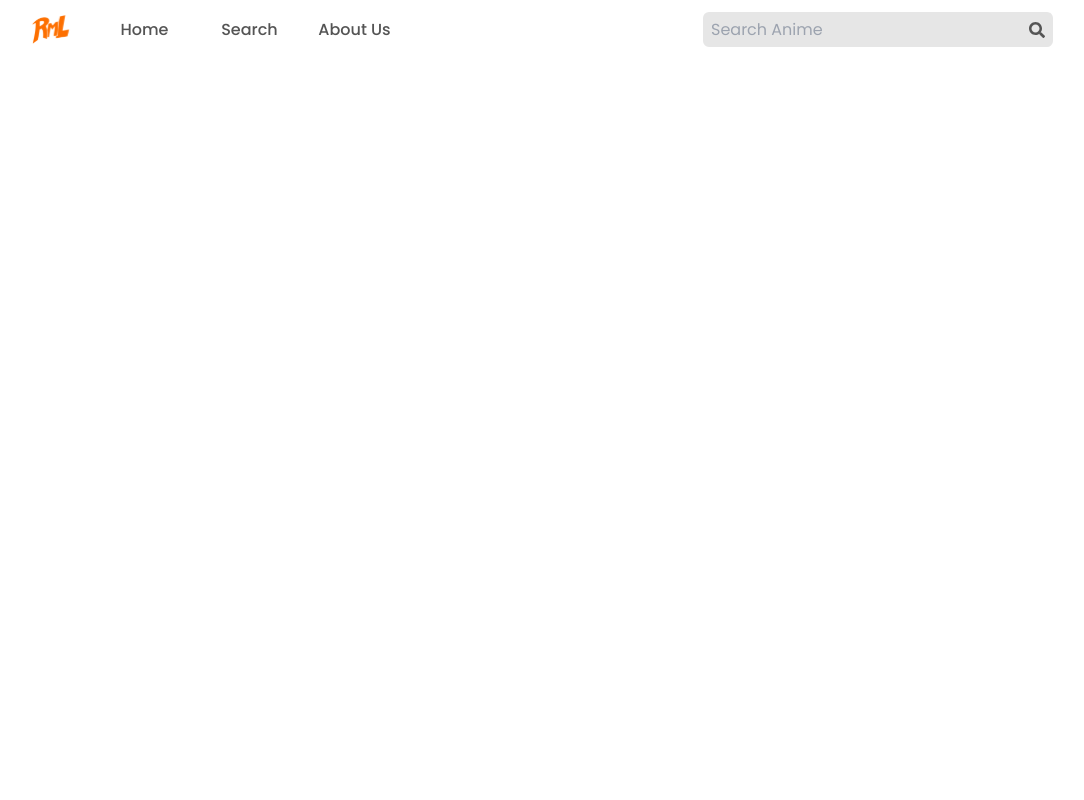
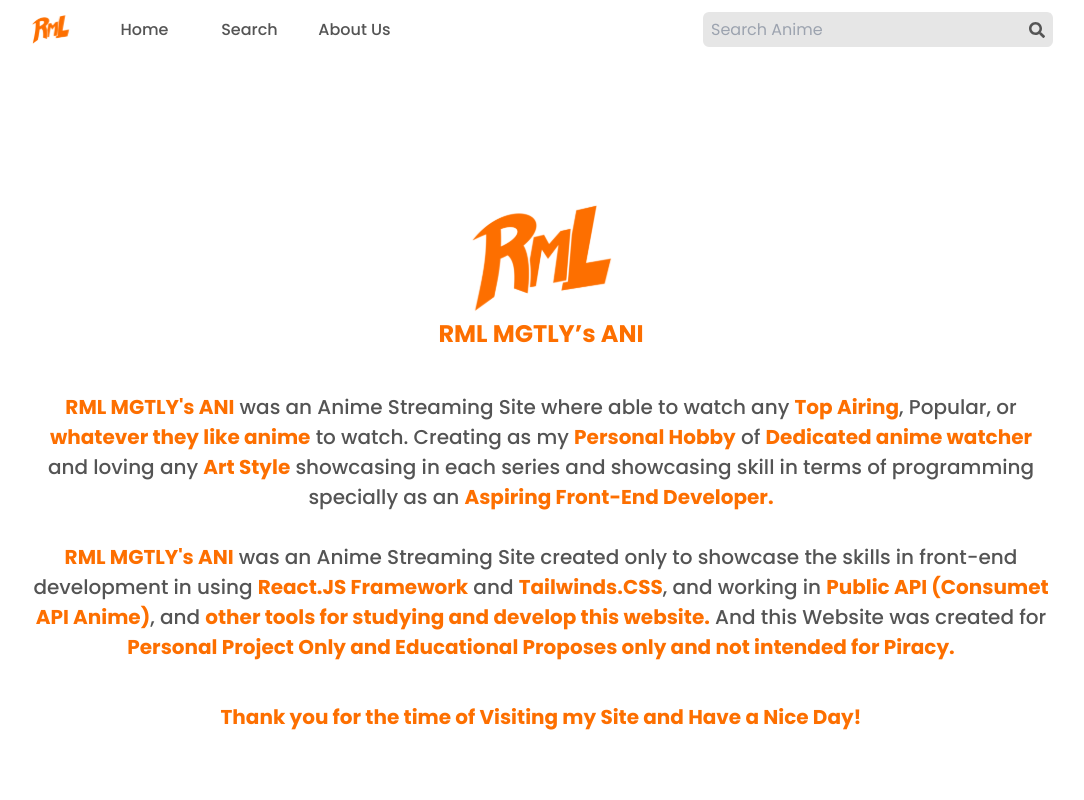
Before and after one commit to MagtuloyRML/RML-MGTLY-Ani, a React (Vite) app: page /AboutUs in a window 1280 px wide. Shown: the top 800 px of the page, without its empty margins (99-1183 px from the left). Built offline with nearby package versions, Linux system fonts and the light colour scheme.

Commit message:
Adding About Me

```diff
--- a/src/components/AboutUs/AboutUs.jsx
+++ b/src/components/AboutUs/AboutUs.jsx
@@ -1,8 +1,23 @@
 import React from 'react'
+import logo from '../../assets/logobig.svg'
 
 const AboutUs = () => {
   return (
-    <section className='mt-[59px] min-h-[100vh] max-[1024px]:px-[5%] max-[768px]:px-3'>
+    <section className='min-h-[100vh] mt-[60px] pt-3 px-[10%] text-black-300 max-[1024px]:px-[5%] max-[768px]:px-3 flex flex-col items-center justify-center gap-10'>
+      <div className='flex flex-col items-center'>
+        <img src={logo} alt={logo} className='max-[768px]:w-[120px]' />
+        <p className='font-bold text-orange text-[1.5rem] max-[768px]:text-[1rem]'>RML MGTLY’s ANI</p>
+      </div>
+      <p className='font-medium text-[1.25rem] text-center max-[768px]:text-[.875rem]'>
+        <span className='font-bold text-orange'>RML MGTLY's ANI</span> was an Anime Streaming Site where able to watch any <span className='font-bold text-orange'>Top Airing</span>, <span className='font-boldtext-orange'>Popular</span>, or <span className='font-bold text-orange'>whatever they like anime</span> to watch. Creating as my <span className='font-bold text-orange'>Personal Hobby</span> of <span className='font-bold text-orange'>Dedicated anime watcher</span> and loving any <span className='font-bold text-orange'>Art Style</span> showcasing in each series and showcasing skill in terms of programming specially as an <span className='font-bold text-orange'>Aspiring Front-End Developer.</span>
+        <br/>
+        <br/>
+        <span className='font-bold text-orange'>RML MGTLY's ANI</span> was an Anime Streaming Site created only to showcase the skills in front-end development in using <span className='font-bold text-orange'>React.JS Framework</span> and <span className='font-bold text-orange'>Tailwinds.CSS</span>, and working in <span className='font-bold text-orange'>Public API (Consumet API Anime)</span>, and <span className='font-bold text-orange'>other tools for studying and develop this website.</span> And this Website was created for <span className='font-bold text-orange'>Personal Project Only and Educational Proposes only and not intended for Piracy.</span>
+      </p>
+
+      <p className='font-bold text-orange text-center text-[1.25rem] max-[768px]:text-[.875rem]'>
+        Thank you for the time of Visiting my Site and Have a Nice Day!
+      </p>
 
     </section>
   )
--- a/src/components/Stream/Vid.jsx
+++ b/src/components/Stream/Vid.jsx
@@ -4,8 +4,6 @@ import { WatchEpisodeContext } from '../../context/Episode/WatchEpisodeContext';
 
 const Video = () => {
     const episode = useContext(WatchEpisodeContext);
-    console.log(episode);
-
     return (
         <div className='w-full h-full'>
             <VideoPlayer sources={episode} />
```
Also changed, not shown: src/assets/logobig.svg (added).
